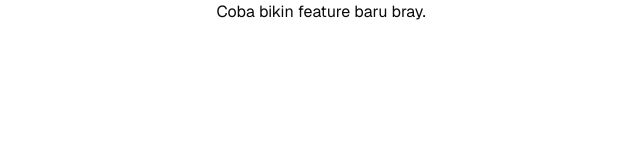
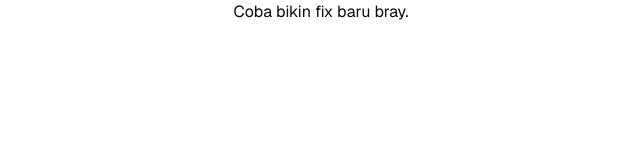
Before and after one commit to russellotniel/ci-cd-learning, a Next.js app: page / in a window 1280 px wide. Shown: the top 160 px of the page, without its empty margins (319-959 px from the left). Built offline with nearby package versions, Linux system fonts and the light colour scheme.

Commit message:
fix: coba fix (#39)
- Coba fix di page.tsx

```diff
--- a/app/page.tsx
+++ b/app/page.tsx
@@ -1,7 +1,7 @@
 export default function Home() {
   return (
     <main className="min-h-screen flex flex-col items-center">
-      <p>Coba bikin feature baru bray.</p>
+      <p>Coba bikin fix baru bray.</p>
     </main>
   );
 }
```
